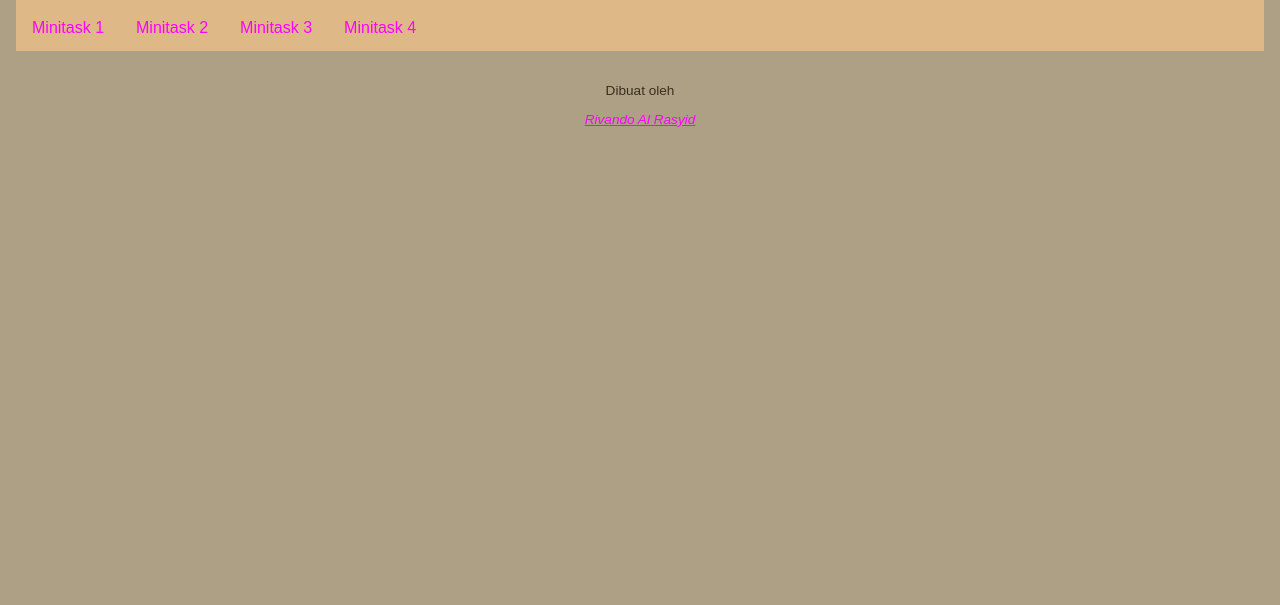
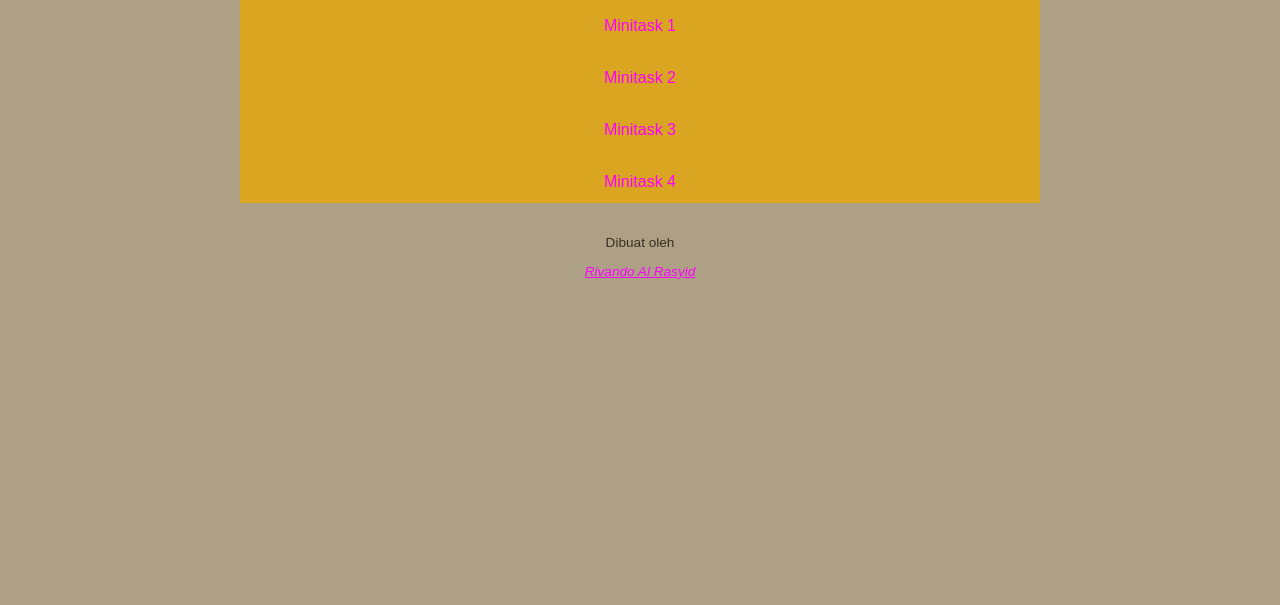
Before and after one commit to rivando-al-rasyid/koda-b7-web3, a plain HTML site: page index.html in a window 1280 px wide. Shown: the part 195-800 px from the top of the page. Drawn offline with Linux system fonts and the light colour scheme; a web font is replaced by a local one.

Commit message:
fix : max upload

```diff
--- a/styles/style.css
+++ b/styles/style.css
@@ -42,6 +42,7 @@
 }
 
 header img {
+  max-width: 700px;
   width: 100%;
   height: auto;
   display: block;
@@ -112,28 +113,25 @@
 }
 
 @media screen and (min-width: 1024px) {
-  main {
-    background-color: burlywood;
-    position: sticky;
-    top: 10px;
-    bottom: 10px;
+
+  main{
+    background-color: goldenrod;
+
   }
+  nav ul {
 
-  nav {
-    text-align: center;
-    margin-top: 1rem;
-  }
-
-  nav ul {
+    display: grid;
+    grid-template-columns: 1fr;
+    gap: 10px;
     list-style-type: none;
+    padding: 0;
     margin: 0;
-    padding: 0;
-    overflow: hidden;
-    justify-content: center;
+    width: 200px;
+    margin: 0 auto;
   }
 
   nav ul li {
-    float: left;
+    float: none;
     margin-bottom: 0;
   }
 
@@ -141,11 +139,16 @@
     display: block;
     color: white;
     text-align: center;
-    padding: 14px 16px;
+    padding: 12px 16px;
     text-decoration: none;
+    border-radius: 4px;
+    transition: 0.3s;
+  }
+
+  nav ul li a:hover {
+    background-color: #555;
   }
 }
-
 
 /* --- Back Link --- */
 .back-link {
@@ -153,7 +156,11 @@
   margin-bottom: 1rem;
 }
 
-
+/* --- Main Content --- */
+main {
+  max-width: 800px;
+  margin: 0 auto;
+}
 
 /* --- Drop Cap (pengganti <font> untuk huruf awal) --- */
 .drop-cap {
```
